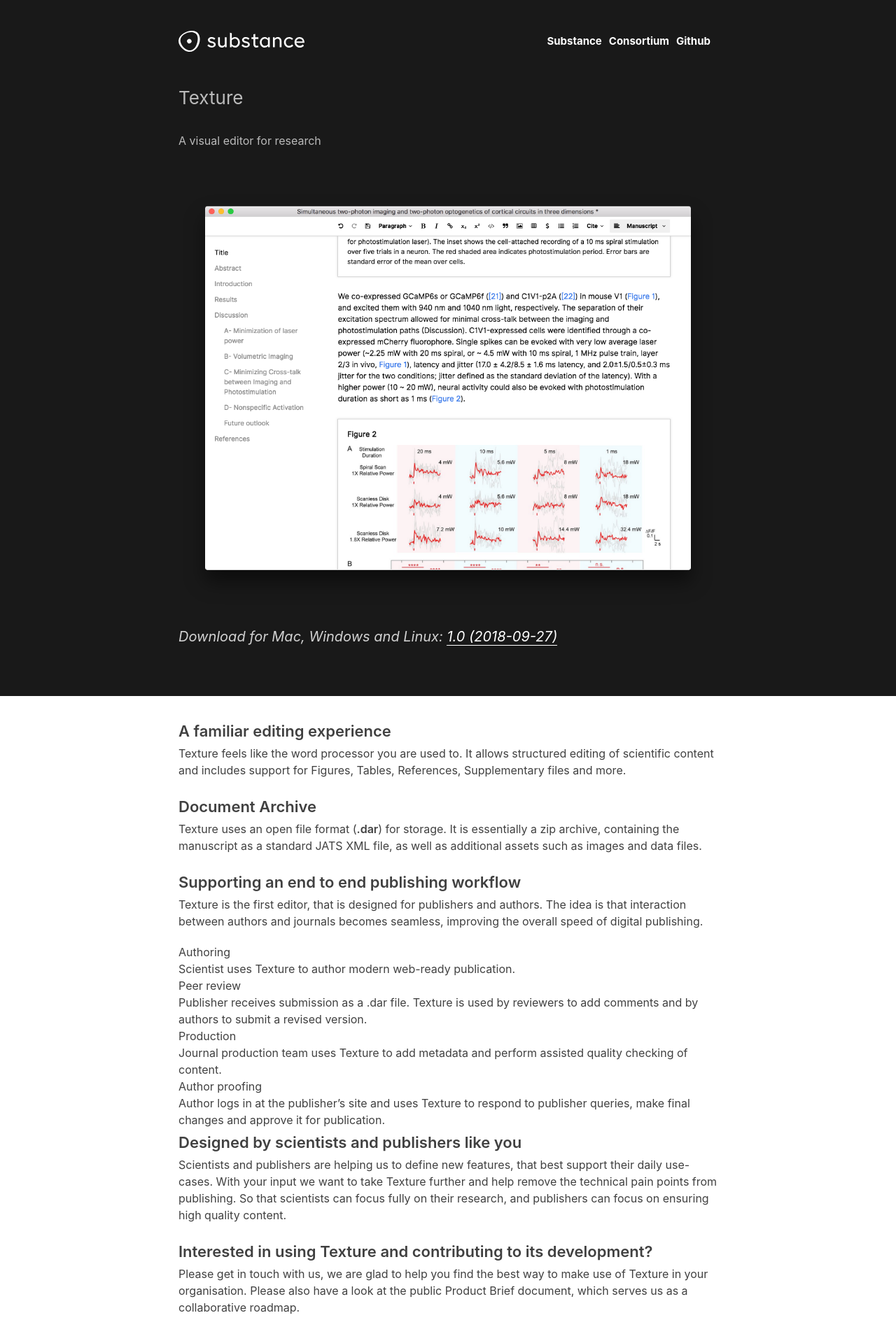
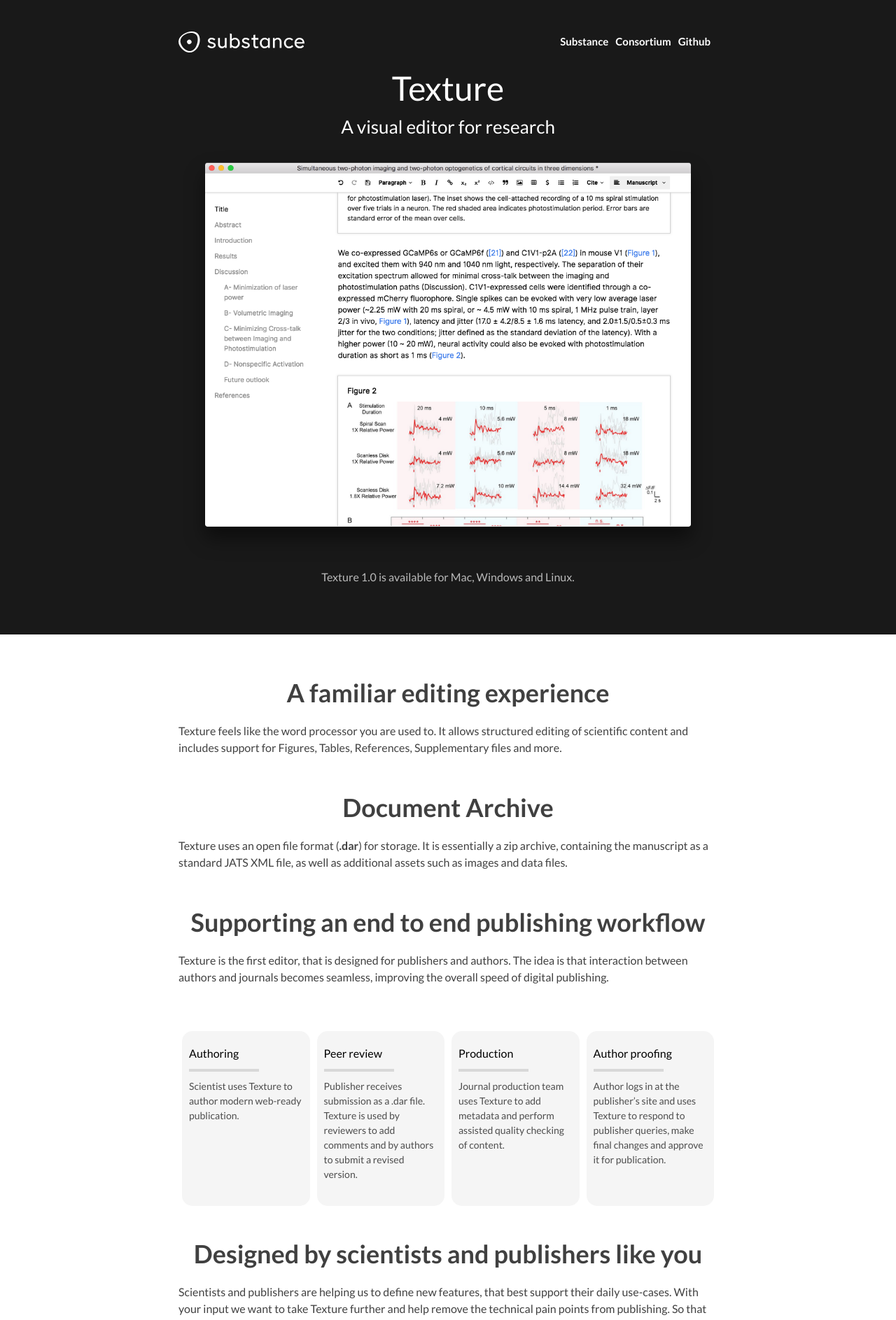
Before and after one commit to substance/substance.github.com, a Jekyll site: the page built from texture/index.html, in a window 1280 px wide. Shown: the top 1887 px of the page at 70% size. Built offline with Jekyll 4.4.1, drawn with Linux system fonts in a browser that asks for light colours; nearby versions of some CDN libraries; library files that are not in the unit come from our copies.

Commit message:
Tweak styles.

```diff
--- a/_includes/header-texture.html
+++ b/_includes/header-texture.html
@@ -1,4 +1,4 @@
-<div class="site-header">
+<div class="site-header texture-header">
   <div class="limiter">
     <!-- take space needed to the left -->
 
@@ -11,7 +11,7 @@
         <a class="nav-item" target="_blank" href="http://github.com/substance/texture">Github</a>
       </div>
     </div>
-    <p class="intro">Texture</p>
-    <p class="intro-slogan">A visual editor for research</p>
+    <div class="title">Texture</div>
+    <div class="intro">A visual editor for research</div>
   </div>
 </div>
--- a/css/main.scss
+++ b/css/main.scss
@@ -71,7 +71,7 @@
     .substance-logo {
       padding-right: 20px;
       font-size: 40px;
-      font-family: 'Avenir Next', Helvetica, Arial;
+      font-family: 'Lato', Helvetica, Arial;
       font-weight: 500;
     }
 
@@ -200,7 +200,7 @@
 }
 
 body {
-  font-family: -apple-system, ".SFNSText-Regular", "San Francisco", "Roboto", "Segoe UI", "Helvetica Neue", "Arial", sans-serif;
+  font-family: 'Lato', sans-serif;
   background: rgba(0,0,0,0.9); /* #282B35; */
   // Overrides demo styles
   padding: 0px;
@@ -265,3 +265,65 @@
   right: auto;
   overflow: visible;
 }
+
+
+/* Texture page */
+.texture-header {
+  color: #fff!important;
+  padding-bottom: 10px!important;
+}
+.texture-header .title {
+  font-size: 48px;
+  text-align: center;
+}
+
+.texture-header .intro {
+  font-size: 28px;
+  text-align: center;
+  padding: 0!important;
+}
+
+.texture-version {
+  color: rgba(255,255,255,0.7);
+  text-align: center;
+}
+
+.texture-home h3 {
+  font-size: 36px;
+  line-height: 46px;
+  text-align: center;
+  padding: 30px 0 20px;
+}
+
+.e2e-steps {
+  display: flex;
+  flex-flow: row nowrap;
+  height: 100%;
+  padding: 40px 0 10px;
+}
+
+.e2e-steps > .step {
+  background: #F5F5F5;
+  width: 40%;
+  height: 250px;
+  margin: 5px;
+  padding: 20px 10px;
+  border-radius: 15px;
+}
+
+.e2e-steps > .step > .title {
+  color: #000;
+  font-size: 16px;
+}
+
+.e2e-steps > .step > .separator {
+  background: #D8D8D8;
+  width: 100px;
+  height: 4px;
+  margin: 10px 0;
+}
+
+.e2e-steps > .step > .content {
+  color: #4D4D4D;
+  font-size: 14px;
+}
--- a/texture/index.html
+++ b/texture/index.html
@@ -5,10 +5,10 @@
 
 <div class="limiter" style="padding-bottom: 50px;">
   <a href="https://github.com/substance/texture/releases"><img src="../images/texture-1.0.png" style="width: 100%;"></a>
-  <p style="color: rgba(255,255,255, 0.8); padding-top: 20px; font-size: 20px;"><em>Download for Mac, Windows and Linux: <a href="https://github.com/substance/texture/releases" style="border-bottom: 1px solid white; color: white;" target="_blank">{{site.texture_version}} (2018-09-27)</a></em></p>
+  <p class="texture-version">Texture {{site.texture_version}} is available for Mac, Windows and Linux.</p>
 </div>
 
-<div class="home">
+<div class="home texture-home">
   <div class="limiter">
     <h3>A familiar editing experience</h3>
     <p>Texture feels like the word processor you are used to. It allows structured editing of scientific content and includes support for Figures, Tables, References, Supplementary files and more.</p>
```
